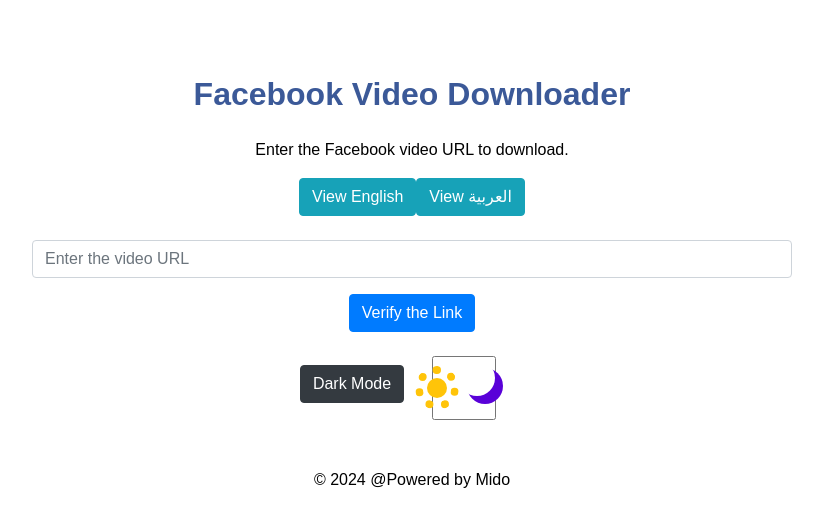
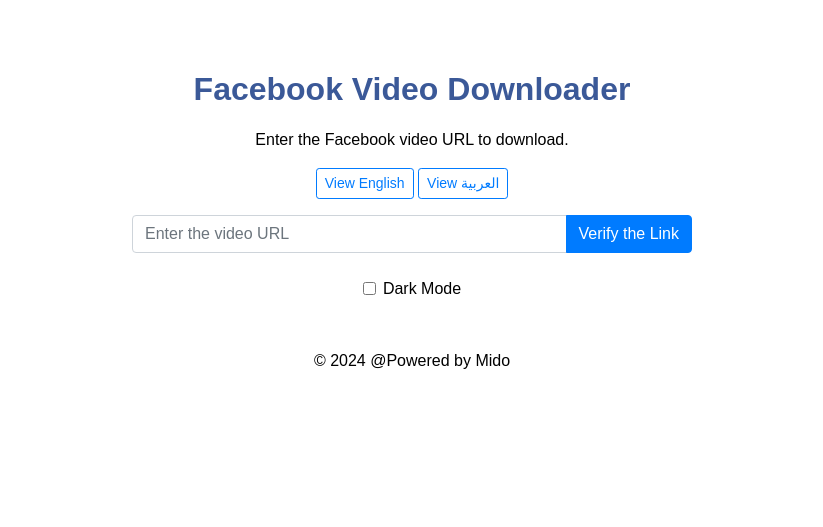
Before and after one commit to Mido-11/Facebook_videos_downloder, a Flask app: page / in a window 1280 px wide. Shown: the top 527 px of the page, without its empty margins (228-1051 px from the left). Run offline with Flask 2, Linux system fonts and the light colour scheme; some libraries are stand-ins or nearby versions.

Commit message:
index.html

```diff
--- a/templates/index.html
+++ b/templates/index.html
@@ -7,35 +7,33 @@
     <link rel="stylesheet" href="https://cdnjs.cloudflare.com/ajax/libs/bootstrap/4.5.2/css/bootstrap.min.css">
     <style>
         body { font-family: Arial, sans-serif; }
-        .container { max-width: 800px; margin-top: 50px; text-align: center; padding: 20px; border-radius: 8px; }
+        .container { max-width: 600px; margin-top: 50px; text-align: center; padding: 20px; border-radius: 8px; }
         .banner { font-size: 2em; font-weight: bold; color: #3b5998; margin-bottom: 20px; }
         .alert { margin-top: 20px; }
         .dark-mode { background-color: #333; color: white; }
         .light-mode { background-color: #fff; color: black; }
-        .toggle-container { display: flex; align-items: center; justify-content: center; }
-        .toggle { font-size: 2rem; border: .125em solid currentcolor; border-radius: 2em; cursor: pointer; display: block; height: 2em; width: 3.75em; position: relative; }
-        .toggle span { background-color: currentcolor; border-radius: 2em; display: block; height: 1.5em; left: .25em; position: absolute; top: .25em; text-indent: -9999px; transition: left .25s; width: 1.5em; z-index: 2; }
-        .toggle::before, .toggle::after { content: ''; display: block; border-radius: 1em; position: absolute; z-index: 1; }
-        .toggle::after { box-shadow: .25em .25em #5901d8; height: 1.125em; right: .9em; top: .125em; width: 1.125em; }
-        .toggle::before { background-color: #ffc409; height: .625em; outline: .25em dotted #ffc409; outline-offset: .125em; left: .7em; top: .7em; width: .625em; }
-        input:checked ~ .toggle span { left: 2em; }
     </style>
 </head>
 <body class="light-mode">
     <div class="container">
-        <div class="banner">{{ get_translation(language, 'title') }}</div>
+        <!-- Banner -->
+        <h1 class="banner">{{ get_translation(language, 'title') }}</h1>
         <p>{{ get_translation(language, 'description') }}</p>
 
         <!-- Language Toggle -->
-        <div class="toggle-container">
-            <a href="?lang=en" class="btn btn-info">{{ get_translation(language, 'view') }} English</a>
-            <a href="?lang=ar" class="btn btn-info">{{ get_translation(language, 'view') }} العربية</a>
+        <div class="mb-3">
+            <a href="?lang=en" class="btn btn-outline-primary btn-sm">{{ get_translation(language, 'view') }} English</a>
+            <a href="?lang=ar" class="btn btn-outline-primary btn-sm">{{ get_translation(language, 'view') }} العربية</a>
         </div>
 
         <!-- Form to enter video URL -->
-        <form method="POST" class="mt-4">
-            <input type="text" class="form-control" name="video_url" placeholder="{{ get_translation(language, 'enter_url') }}" required>
-            <button type="submit" class="btn btn-primary mt-3">{{ get_translation(language, 'verify_link') }}</button>
+        <form method="POST">
+            <div class="input-group mb-3">
+                <input type="text" class="form-control" name="video_url" placeholder="{{ get_translation(language, 'enter_url') }}" required>
+                <div class="input-group-append">
+                    <button type="submit" class="btn btn-primary">{{ get_translation(language, 'verify_link') }}</button>
+                </div>
+            </div>
         </form>
 
         <!-- Flash Messages -->
@@ -61,9 +59,9 @@
         {% endif %}
 
         <!-- Dark Mode Toggle -->
-        <div class="toggle-container mt-4">
-            <label for="darkModeToggle" class="btn btn-dark">{{ get_translation(language, 'dark_mode') }}</label>
-            <input type="checkbox" id="darkModeToggle" class="toggle" onclick="document.body.classList.toggle('dark-mode'); document.body.classList.toggle('light-mode');">
+        <div class="form-check form-switch mt-4">
+            <input class="form-check-input" type="checkbox" id="darkModeToggle">
+            <label class="form-check-label" for="darkModeToggle">{{ get_translation(language, 'dark_mode') }}</label>
         </div>
 
         <footer class="mt-5">
@@ -72,14 +70,10 @@
     </div>
 
     <script>
+        // Dark Mode Toggle Script
         document.getElementById('darkModeToggle').addEventListener('change', function() {
-            if (this.checked) {
-                document.body.classList.add('dark-mode');
-                document.body.classList.remove('light-mode');
-            } else {
-                document.body.classList.add('light-mode');
-                document.body.classList.remove('dark-mode');
-            }
+            document.body.classList.toggle('dark-mode', this.checked);
+            document.body.classList.toggle('light-mode', !this.checked);
         });
     </script>
 </body>
```
